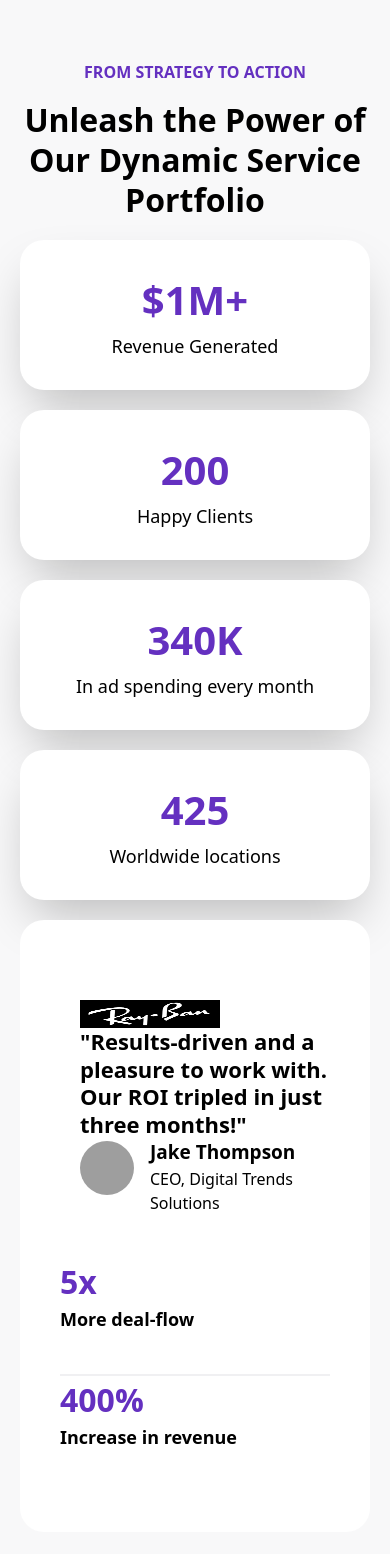
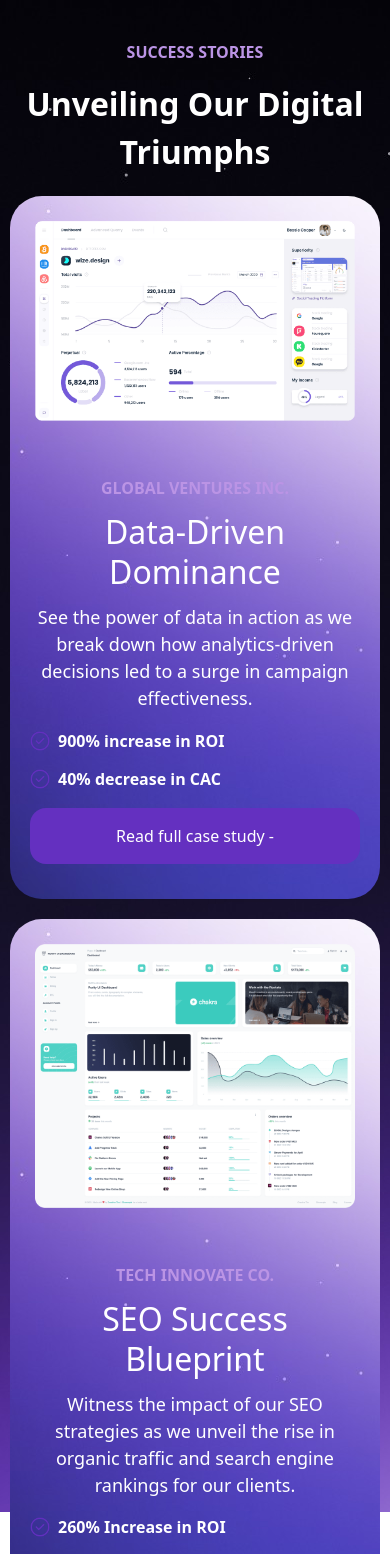
Before and after one commit to deepak-077/digital_Marketing, a Next.js app: page / in a window 390 px wide. Shown: the top 1554 px of the page. Built offline with nearby package versions, Linux system fonts and the light colour scheme; grey boxes are pictures that could not be loaded.

Commit message:
page 6 made responsive

```diff
--- a/app/components/Sixth.tsx
+++ b/app/components/Sixth.tsx
@@ -1,29 +1,29 @@
 function Sixth(){
     return(
-        <div className="flex justify-center bg-[url(/theme.jpg)] bg-no-repeat h-391 py-[150px] px-5">
+        <div className="flex justify-center bg-[url(/theme.jpg)] bg-no-repeat h-auto md:h-391 py-10 md:py-[100px] px-2.5 md:px-5">
 
-            <div className="flex flex-col justify-between w-full max-w-300 h-316">
+            <div className="flex flex-col gap-5 md:justify-between w-full  lg:max-w-300 h-auto  md:h-316">
 
                 {/* First component */}
-                <div className="w-full max-w-300 h-[94px] flex flex-col justify-between text-white">
+                <div className="w-full lg:max-w-300 h-auto md:h-[94px] flex flex-col gap-4 md:justify-between text-white">
                     <p className="text-[#BB94E5] font-semibold text-center">SUCCESS STORIES</p>
                     <h2 className="text-[32px] md:text-[36px] lg:text-[44px] font-semibold text-center">Unveiling Our Digital Triumphs</h2>
                 </div>
 
                 {/* Second component */}
-                <div className="bg-[url(/cover.jpg)] bg-top-right flex justify-between w-300 h-135 p-10 text-white rounded-4xl">
+                <div className="bg-[url(/cover.jpg)] bg-top-right flex flex-col-reverse md:flex-row gap-5 md:justify-between w-full lg:max-w-300 h-auto md:h-135 pt-[5px] px-[5px] pb-5 md:p-10 text-white rounded-4xl">
 
                     {/* left side */}
-                    <div className="flex flex-col justify-between w-130 h-115 py-10 pl-5">
+                    <div className="flex flex-col gap-4 md:justify-between w-full md:max-w-130 h-auto md:h-115 p-[15px] lg:py-10 lg:pl-5 ">
 
-                        <div className="w-125 h-[238px] flex flex-col justify-between">
-                            <p className="w-full text-[#BB94E5] font-semibold">GLOBAL VENTURES INC.</p>
-                            <h2 className="text-[46px] text-wrap">Data-Driven Dominance</h2>
-                            <p className="text-[18px]">See the power of data in action as we break down how analytics-driven decisions led to a surge in campaign effectiveness.</p>
+                        <div className="w-full md:max-w-125 h-auto lg:h-[238px] flex flex-col gap-3 md:justify-between">
+                            <p className="w-full text-[#BB94E5] font-semibold text-center md:text-left">GLOBAL VENTURES INC.</p>
+                            <h2 className="text-[32px] sm:text-[36px] md:text-[40px] lg:text-[46px] text-wrap leading-tight text-center md:text-left">Data-Driven Dominance</h2>
+                            <p className="text-[18px] text-center md:text-left">See the power of data in action as we break down how analytics-driven decisions led to a surge in campaign effectiveness.</p>
                         </div>
 
                         {/* metrics */}
-                        <div className="flex gap-7">
+                        <div className="flex flex-col lg:flex-row gap-3 lg:gap-7">
 
                             <div className="h-[26px] flex gap-2 items-center font-semibold">
                                 <img src="tick.png" alt="" className="size-5"/>
@@ -36,34 +36,35 @@ function Sixth(){
                             </div>
                         </div>
 
-                        <div className="w-59 h-14 bg-[#6430C0] px-5 py-[18px] flex items-center rounded-2xl">
-                            <p className="text-[18px]">Read full case study - </p>
+                        <div className="w-full md:max-w-59 h-14 bg-[#6430C0] px-5 py-[18px] flex items-center justify-center rounded-2xl">
+                            <p className="text-[16px] md:text-[18px]">Read full case study - </p>
                         </div>
 
                     </div>
 
                     {/* right side */}
-                    <div className="flex justify-center items-center w-135 h-115 p-5">
+                    <div className="flex justify-center items-center w-full md:max-w-135 h-auto md:h-115 p-5">
                         <img src="three.png" alt="" />
                     </div>
                 </div>
 
                 {/* Third component */}
-                <div className="bg-[url(/cover.jpg)] bg-top-right flex justify-between w-300 h-135 p-10 text-white rounded-4xl">
+                <div className="bg-[url(/cover.jpg)] bg-top-right flex flex-col-reverse md:flex-row gap-5 md:justify-between w-full md:max-w-300 h-auto md:h-135 pt-[5px] px-[5px] pb-5 md:p-10 text-white rounded-4xl">
 
                     {/* left side */}
-                    <div className="flex flex-col justify-between w-130 h-115 py-10 pl-5">
 
-                        <div className="w-125 h-[238px] flex flex-col justify-between">
-                            <p className="w-full text-[#BB94E5] font-semibold">TECH INNOVATE CO.</p>
-                            <h2 className="text-[46px] text-wrap">SEO Success Blueprint</h2>
-                            <p className="text-[18px]">Witness the impact of our SEO strategies as we unveil the rise in organic traffic and search engine rankings for our clients.</p>
+                    <div className="flex flex-col gap-4 md:justify-between w-full md:max-w-130 h-auto lg:h-115 p-[15px] lg:py-10 lg:pl-5">
+
+                        <div className=" w-full md:max-w-125 h-auto lg:h-[238px] flex flex-col gap-3 md:justify-between ">
+                            <p className="w-full text-[#BB94E5] font-semibold text-center md:text-left">TECH INNOVATE CO.</p>
+                            <h2 className="text-[32px] sm:text-[36px] md:text-[40px] lg:text-[46px] text-wrap leading-tight text-center md:text-left">SEO Success Blueprint</h2>
+                            <p className="text-[18px] text-center md:text-left">Witness the impact of our SEO strategies as we unveil the rise in organic traffic and search engine rankings for our clients.</p>
                         </div>
 
                         {/* metrics */}
-                        <div className="flex gap-7">
+                        <div className="flex flex-col lg:flex-row gap-3 lg:gap-7">
 
-                            <div className="h-[26px] flex gap-2 items-center font-semibold">
+                            <div className="h-auto md:h-[26px] flex gap-2 items-center font-semibold">
                                 <img src="tick.png" alt="" className="size-5"/>
                                 <h5>260% Increase in ROI</h5>
                             </div>
@@ -74,14 +75,14 @@ function Sixth(){
                             </div>
                         </div>
 
-                        <div className="w-59 h-14 bg-[#6430C0] px-5 py-[18px] flex items-center rounded-2xl">
-                            <p className="text-[18px]">Read full case study - </p>
+                        <div className="w-full md:max-w-59 h-14 bg-[#6430C0] px-5 py-[18px] flex items-center justify-center rounded-2xl">
+                            <p className="text-[16px] md:text-[18px]">Read full case study - </p>
                         </div>
 
                     </div>
 
                     {/* right side */}
-                    <div className="flex justify-center items-center w-135 h-115 p-5">
+                    <div className="flex justify-center items-center w-full md:max-w-135 h-auto md:h-115 p-5">
                         <img src="four.png" alt="" />
                     </div>
                 </div>
--- a/app/page.tsx
+++ b/app/page.tsx
@@ -25,12 +25,12 @@ export default function Home() {
       {/* <Fifth/> */}
 
       {/* not fixed */}
-      {/* <Sixth/> */}
+      <Sixth/>
 
       {/* complete testimonial page */}
       {/* <Seventh/> */}
 
-      <Eighth/>
+      {/* <Eighth/> */}
 
       {/* <Ninth/> */}
       {/* <Tenth/> */}
```
